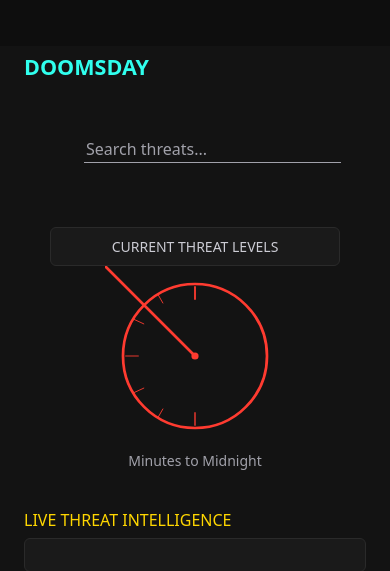
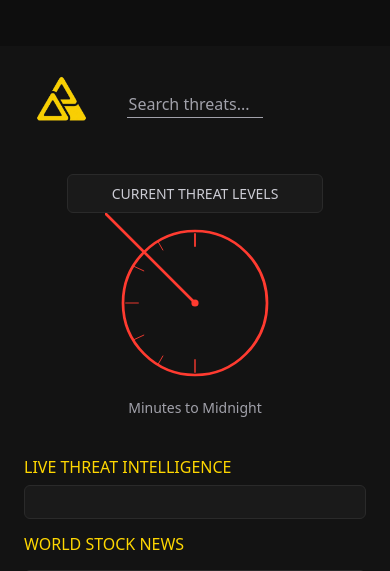
Before and after one commit to Bavianx/Doomsday_Dashboard, a Django app: template threats/templates/threats/dashboard.html in a window 390 px wide. Shown: the top 571 px of the page. Run offline with Django 5.2, Linux system fonts and the light colour scheme; the template is opened without the code that fills it, so the values that code supplies are empty.

Commit message:
Finished V1: Navbar restructuring, search bar and logo classes created, logo implementation and sizing: media queries for small screen viewing finalised.

```diff
--- a/doomsday_clock/settings.py
+++ b/doomsday_clock/settings.py
@@ -118,6 +118,7 @@ USE_TZ = True
 # https://docs.djangoproject.com/en/5.1/howto/static-files/
 
 STATIC_URL = 'static/'
+STATICFILES_DIRS = [BASE_DIR / "static"]
 
 # Default primary key field type
 # https://docs.djangoproject.com/en/5.1/ref/settings/#default-auto-field
--- a/threats/templates/threats/dashboard.html
+++ b/threats/templates/threats/dashboard.html
@@ -1,5 +1,5 @@
 <!-- Maybe add emojis for each title breaks up the wordy text on the dashboard, Fix colour scheme for app, box background colour for app depth-->
-
+{% load static %}
 <!DOCTYPE html>
 <html>
 <head>
@@ -42,27 +42,33 @@
 </div>
 
 <!-- Navbar + Clock row -->
-<div class="container-fluid px-4 py-2">
+<div class="container-fluid px-4 py-2 navbar-top-padding">
     <div class="row align-items-center justify-content-center">
         <!-- Left: Logo (yet to be added) + Search Functionality + Threat bar stacked (needs moving to correct position) -->
         <div class="col-md-9 d-flex flex-column justify-content-between" style="min-height: 120px;">
             <!-- Logo + Search -->
-            <div class="d-flex align-items-center gap-5 mb-3 flex-wrap">
-                <a href="/threats/" style="text-decoration: none;">
-                    <h4 style="color: #30ffee; font-weight: bold;">DOOMSDAY</h4>
+            <!-- Logo + Search -->
+            <div class="d-flex align-items-center mb-2 navbar-shrink" style="position: relative;">
+                <!-- Logo pinned left -->
+                <a href="/threats/" style="text-decoration: none; position: absolute; left: 0;">
+                    <img src="{% static 'threats/images/logo-transparent.png' %}"
+                        alt="Doomsday Logo"
+                        style="height: clamp(110px, 3vw, 40px); background: none; object-fit: contain;">
                 </a>
-                <form method="GET" action="/threats/" class="d-flex w-75" style="margin-left: 60px;">
+
+                <!-- Search bar centred independently -->
+                <form method="GET" action="/threats/" class="d-flex mx-auto" style="width: 40%;">
                     <input type="text" name="q" value="{{ query }}"
-                        class="bg-transparent text-light border-0 border-bottom"
-                        style="outline: none; border-color: #A1A1AA !important; width: 500px;"
+                        class="bg-transparent text-light border-0 border-bottom w-100"
+                        style="outline: none; border-color: #A1A1AA !important;"
                         placeholder="Search threats...">
                     <button type="submit" style="display: none;"></button>
-                </form> <!-- maybe do this for only underneath the search bar-->
+                </form>
             </div>
             <!-- Threat categories -->
             <div class="mt-5">
-                <div class="card bg-dark border-secondary px-3 py-2 mx-auto" style="width: 85%;">
-                    <div class="d-flex align-items-center gap-2 flex-wrap justify-content-center justify-content-md-start">
+                <div class="card bg-dark border-secondary px-3 py-2 threat-bar-wrapper" style="width: 75%;">
+                    <div class="d-flex align-items-center gap-2 flex-wrap threat-bar">
                         <small style="color: #ccccd4; white-space: nowrap;">CURRENT THREAT LEVELS</small>
                         {% for category, score in category_scores.items %}
                             <span style="color: #A1A1AA;">|</span>
@@ -213,6 +219,23 @@ function updateClock() {
 }
 setInterval(updateClock, 1000);
 updateClock();
+
+
+window.addEventListener('resize', function() {
+    const input = document.querySelector('.navbar-shrink input');
+    console.log('input found:', input);
+    console.log('window width:', window.innerWidth);
+
+    if (input) {
+        const width = window.innerWidth;
+        if (width <= 1050) {
+            const newWidth = Math.max(120, (width / 1050) * 300);
+            input.style.width = newWidth + 'px';
+        } else {
+            input.style.width = '300px';
+        }
+    }
+});
 </script>
 
 <style>
@@ -237,6 +260,30 @@ updateClock();
     50% { transform: translateX(-100%); }
     50.001% { transform: translateX(100vw); }
     100% { transform: translateX(-100%); }
+}
+
+@media (max-width: 1050px) {
+    .navbar-shrink img {
+        height: 75px !important;
+    }
+}
+.navbar-shrink img,
+.navbar-shrink span,
+.navbar-shrink input {
+    transition: all 0.8s ease;
+}
+@media (max-width: 768px) {
+    .threat-bar {
+        justify-content: center !important;
+    }
+    .threat-bar-wrapper {
+        margin-left: auto !important;
+        margin-right: auto !important;
+    }
+    .navbar-top-padding {
+        padding-top: 45px !important;
+    }
+
 }
 .news-scroll-wrap {
     overflow: hidden;
```
Also changed, not shown: threats/static/threats/images/Logo-transparent.png (added).
